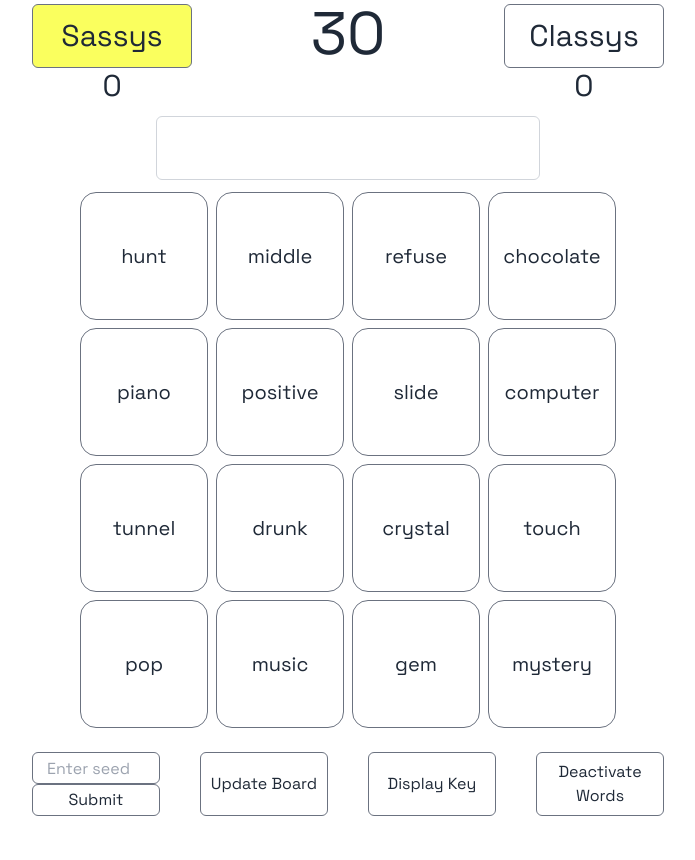
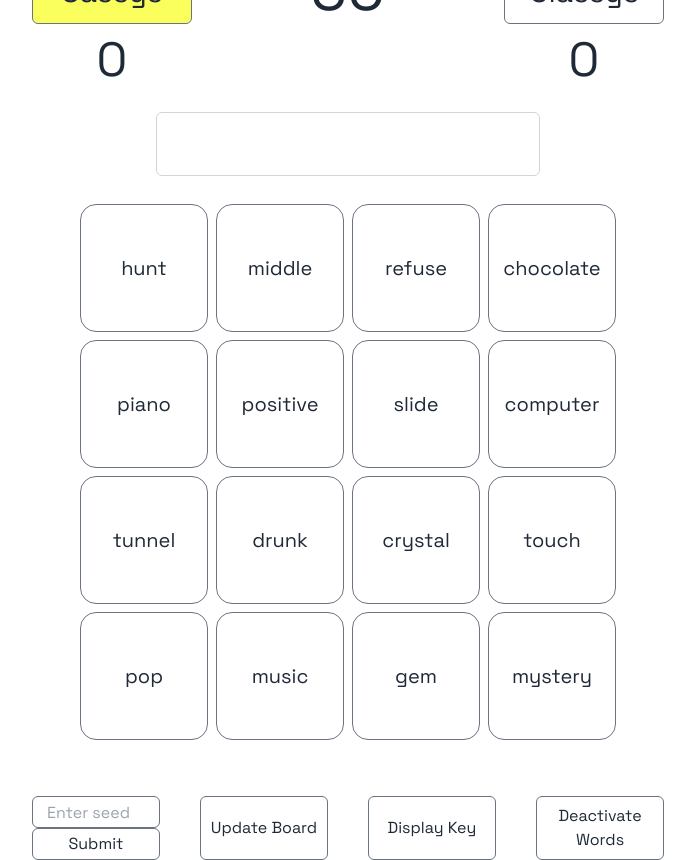
Before and after one commit to wparke4/game-prototypes, a Nuxt app: page / in a window 1280 px wide. Shown: the whole page, without its empty margins (292-987 px from the left). Before the commit the page ends 816 px from the top, so only its background shows below. Built offline with nearby package versions, Linux system fonts and the light colour scheme.

Commit message:
Various sizing and spacing adjustments

```diff
--- a/components/Codenames.vue
+++ b/components/Codenames.vue
@@ -1,6 +1,6 @@
 <template>
   <div
-    class="flex flex-col w-full justify-center items-center pt-5 space-y-3 h-screen"
+    class="flex flex-col w-full justify-center items-center pt-5 space-y-7 h-screen"
   >
     <TeamScore @updateActiveTeam="updateActiveTeam"/>
     <div>
--- a/components/TeamScore.vue
+++ b/components/TeamScore.vue
@@ -15,7 +15,7 @@
           </button>
           <button
               @click="updateScoreA($event)"
-              class="text-3xl"
+              class="text-5xl pt-3"
           >
               {{ scoreA }}
           </button>
@@ -34,7 +34,7 @@
           </button>
           <button
               @click="updateScoreB($event)"
-              class="text-3xl"
+              class="text-5xl pt-3"
           >
               {{ scoreB }}
           </button>
```
